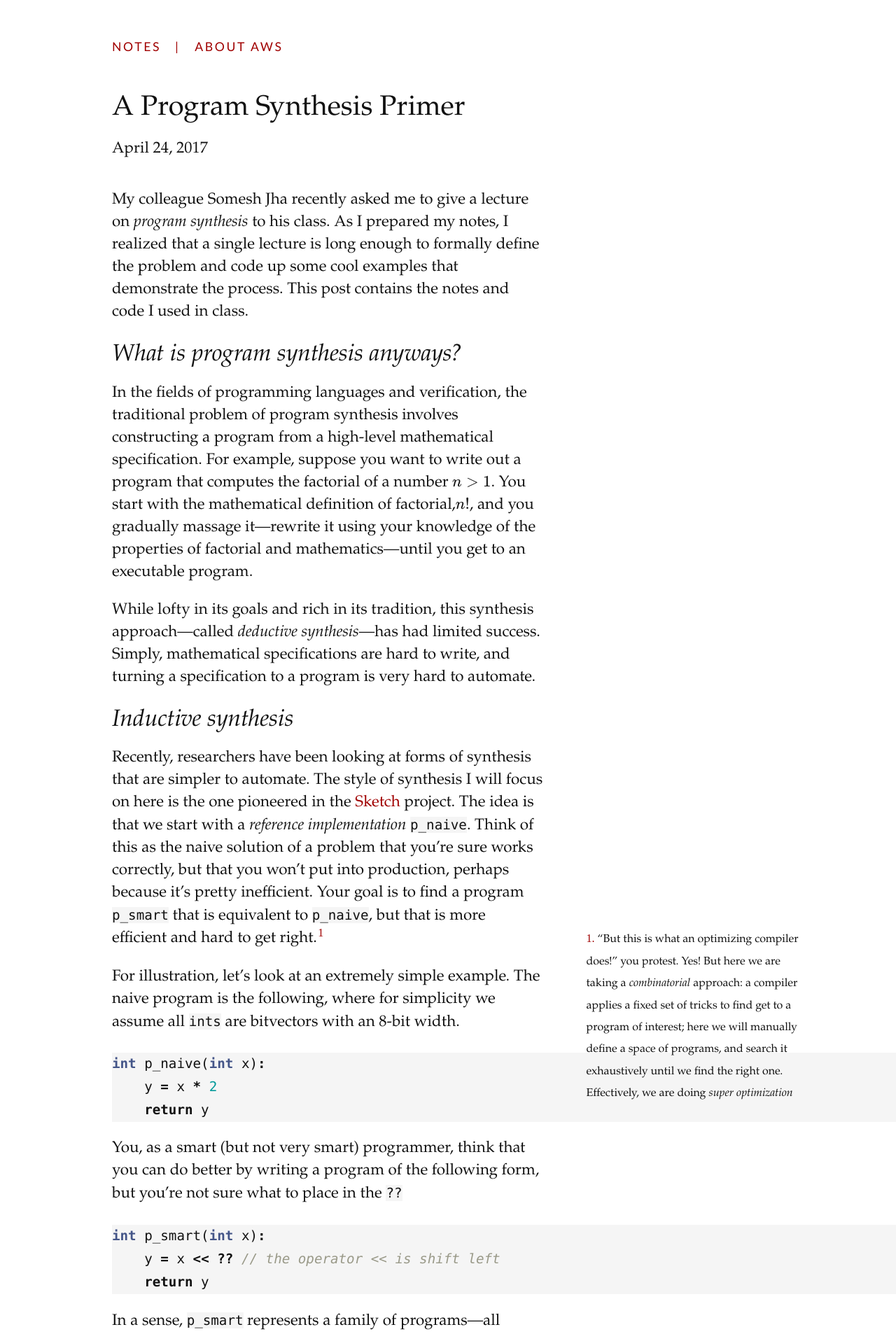
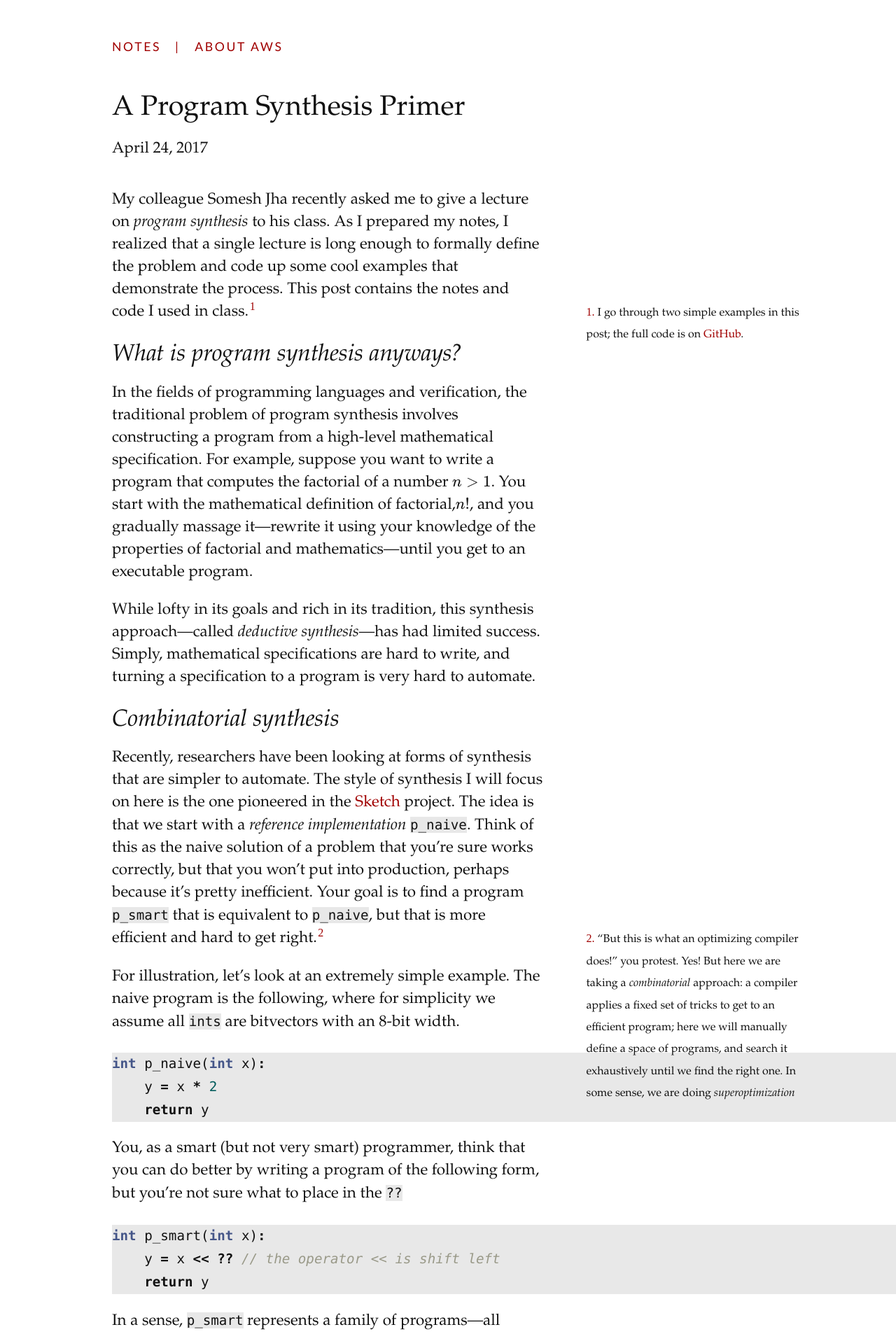
Before and after one commit to barghouthi/blog, a Jekyll site: the page built from _posts/2017-04-24-synthesis-primer.md, in a window 1280 px wide. Shown: the top 1906 px of the page at 70% size. Built offline with Jekyll 4.4.1, drawn with Linux system fonts in a browser that asks for light colours; formulas are drawn with MathJax 3; some of the changed text lies outside the part shown.

Commit message:
new post

````diff
--- a/_posts/2017-04-24-synthesis-primer.md
+++ b/_posts/2017-04-24-synthesis-primer.md
@@ -6,14 +6,15 @@ layout: post
 My colleague Somesh Jha recently asked me to give a lecture on *program synthesis* to his class.
 As I prepared my notes, I realized that a single lecture is long enough to formally define the problem and code up some cool examples
 that demonstrate the process.
-This post contains the notes and code I used in class.
+This post contains the notes and code I used in class.{% sidenote 'code'
+'I go through two simple examples in this post; the full code is on [GitHub](https://github.com/barghouthi/704examples/tree/master/synthesis).' %}
 
 ## What is program synthesis anyways?
 
 In the fields of programming languages and verification,
 the traditional problem of program synthesis involves
 constructing a program from a high-level mathematical specification.
-For example, suppose you want to write out a program
+For example, suppose you want to write a program
 that computes the factorial of a number {% m %} n \gt 1 {% em %}.
 You start with the mathematical definition of factorial,
 {% m %} n! {% em %}, and you gradually massage
@@ -24,7 +25,7 @@ While lofty in its goals and rich in its tradition, this synthesis approach---ca
 Simply, mathematical specifications are hard to write,
 and turning a specification to a program is very hard to automate.
 
-## Inductive synthesis
+## Combinatorial synthesis
 
 Recently, researchers have been looking at forms
 of synthesis that are simpler to automate.
@@ -35,7 +36,7 @@ Think of this as the naive solution of a problem
 that you're sure works correctly, but that you won't put into production, perhaps because it's pretty inefficient.
 Your goal is to find a program ```p_smart```
 that is equivalent to ```p_naive```,
-but that is more efficient and hard to get right.{% sidenote 'compiler' '"But this is what an optimizing compiler does!" you protest. Yes! But here we are taking a *combinatorial* approach: a compiler applies a fixed set of tricks to find get to a program of interest; here we will manually define a space of programs, and search it exhaustively until we find the right one. Effectively, we are doing *super optimization*'%}
+but that is more efficient and hard to get right.{% sidenote 'compiler' '"But this is what an optimizing compiler does!" you protest. Yes! But here we are taking a *combinatorial* approach: a compiler applies a fixed set of tricks to get to an efficient program; here we will manually define a space of programs, and search it exhaustively until we find the right one. In some sense, we are doing *superoptimization*'%}
 
 
 For illustration, let's look at an extremely simple example.
@@ -78,7 +80,7 @@
 to denote the hole ```??```.
 
 **Definition 1** *Find a value* for ```h```
-such that *for all values* of ```x```
+such that *for all values* of ```x```,
 ```p_naive(x) == p_smart(x)```.
 
 **Definition 2**  We can think of ```h``` as
@@ -137,6 +139,9 @@ as follows.
 First, we define all the variables
 as 8-bitvectors.
 
+*The code for this example is available
+on [GitHub](http://github.com/barghouthi/704examples/blob/master/synthesis/synth.py)*
+
 ```python
 x = BitVec('x',8)
 y = BitVec('y',8)
@@ -234,6 +239,9 @@ test cases appear in (or are a subset of) its relation.
 Let's encode this in Z3.
 The process is similar to what we saw above:
 
+*The code for this example is available
+on [GitHub](http://github.com/barghouthi/704examples/blob/master/synthesis/synth_test.py)*
+
 ```python
 phi_s = y == (~(x + h1)) & (x + h2)
 t1 = And(x == 0, y == 1)
@@ -264,5 +272,5 @@ been explored in a wide array of settings. It turns out
 that handing the problem to the SMT solver is not always the right
 way to go; sometimes a custom enumeration algorithm outperforms
 SMT solvers. SMT solvers, however, are very good at finding
-*magic constants* which simple enumeration may never get to.
-So, in bit-twiddling problems, symbolic encodings are the way to go.
+*magic constants*, which simple enumeration may never get to.
+So, in bit-twiddling problems, symbolic encodings like the one shown here are the way to go.
--- a/_sass/_syntax-highlighting.scss
+++ b/_sass/_syntax-highlighting.scss
@@ -7,7 +7,7 @@ $spacing-unit:     30px;
 }
 
 .highlight {
-    background: #f5f5f5;
+    background: #E8E8E8 ;
     @extend %vertical-rhythm;
 
     .c     { color: #998; font-style: italic } // Comment
@@ -35,7 +35,7 @@ $spacing-unit:     30px;
     .kp    { font-weight: bold } // Keyword.Pseudo
     .kr    { font-weight: bold } // Keyword.Reserved
     .kt    { color: #458; font-weight: bold } // Keyword.Type
-    .m     { color: #099 } // Literal.Number
+    .m     { color: #005b5b } // Literal.Number
     .s     { color: #d14 } // Literal.String
     .na    { color: #008080 } // Name.Attribute
     .nb    { color: #0086B3 } // Name.Builtin
@@ -49,10 +49,10 @@ $spacing-unit:     30px;
     .nv    { color: #008080 } // Name.Variable
     .ow    { font-weight: bold } // Operator.Word
     .w     { color: #bbb } // Text.Whitespace
-    .mf    { color: #099 } // Literal.Number.Float
-    .mh    { color: #099 } // Literal.Number.Hex
-    .mi    { color: #099 } // Literal.Number.Integer
-    .mo    { color: #099 } // Literal.Number.Oct
+    .mf    { color: #005b5b } // Literal.Number.Float
+    .mh    { color: #005b5b } // Literal.Number.Hex
+    .mi    { color: #005b5b } // Literal.Number.Integer
+    .mo    { color: #005b5b } // Literal.Number.Oct
     .sb    { color: #d14 } // Literal.String.Backtick
     .sc    { color: #d14 } // Literal.String.Char
     .sd    { color: #d14 } // Literal.String.Doc
--- a/css/tufte.scss
+++ b/css/tufte.scss
@@ -145,7 +145,7 @@ pre, pre code, p code, p pre code { font-family: $code-font;  // removed .code '
         font-size: 1.2rem;                   // also added p code, p pre code and pre selector to account for Markdown parsing
         line-height: 1.71428571;        // of triple backticks plus rationalized line-heights and margins
         margin-top: 1.71428571rem;
-        background-color: #F5F5F5;
+        background-color: #E8E8E8;
     }
 
 
@@ -275,7 +275,7 @@ p, footer, div.table-wrapper, div.mathblock{ width: 55%; }
 div.table-wrapper { overflow-x: auto; } //changed all overflow values to 'auto' so scroll bars appear only as needed
 
 @media screen and (max-width: 760px) { p, footer,div.mathblock { width: 90%; }
-                                       pre code { width: 90%; }
+                                       pre code { width: 55%; }
                                        ul { width: 85%; }
                                        figure { max-width: 90%; }
                                        figcaption, figure.fullwidth figcaption { margin-right: 0%;
@@ -317,7 +317,7 @@ label.margin-toggle:not(.sidenote-number) { display: none; }
                                                                    vertical-align: baseline;
                                                                    position: relative; }
                             label { cursor: pointer; }
-                            pre, pre code, p code, p pre code { width: 65%;
+                            pre, pre code, p code, p pre code { width: 55%;
                                        padding: 0; }
                             .table-caption { display: block;
                                              float: right;
````
Also changed, not shown: other parts of _posts/2017-04-24-synthesis-primer.md (+3 -2 lines), _posts/2017-05-1-debiasing.md (added, +175 -0 lines), 3 other files.
